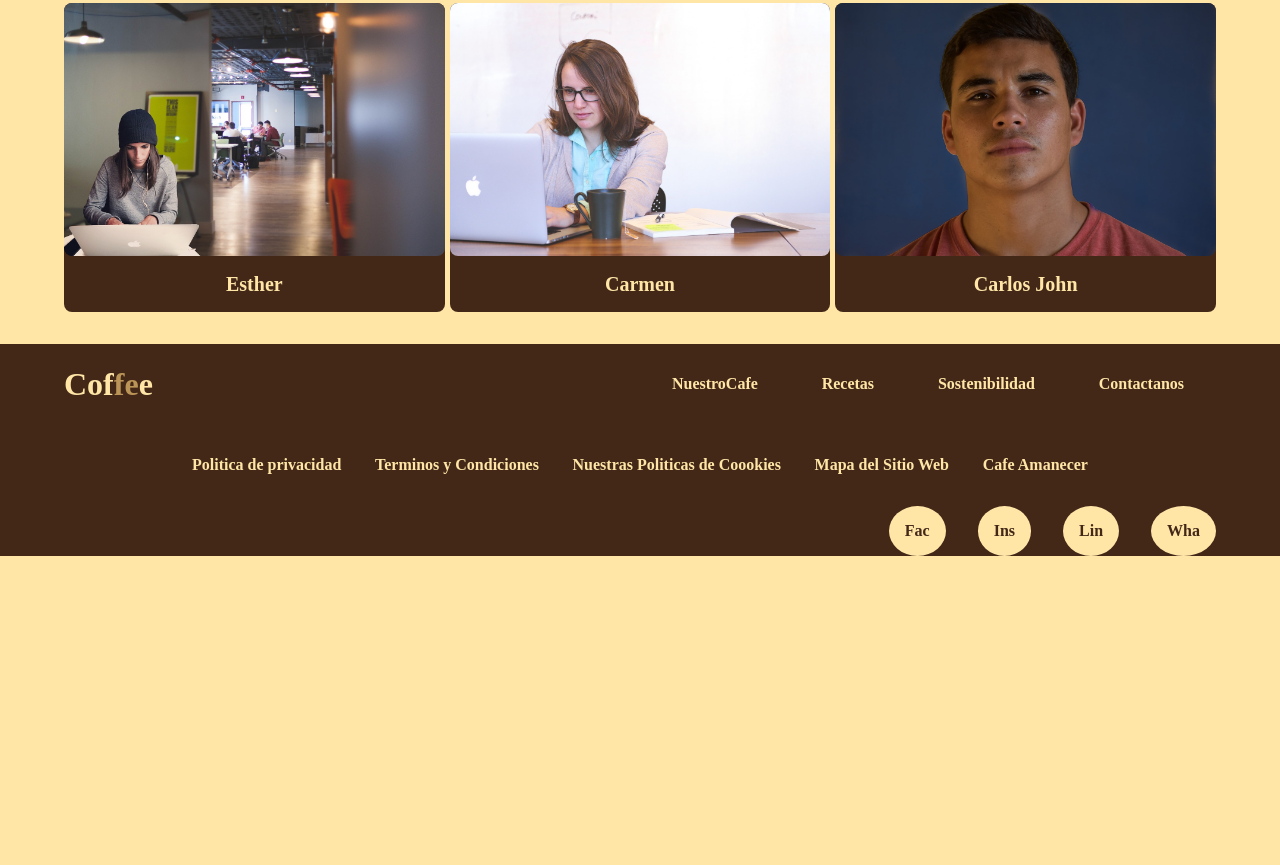
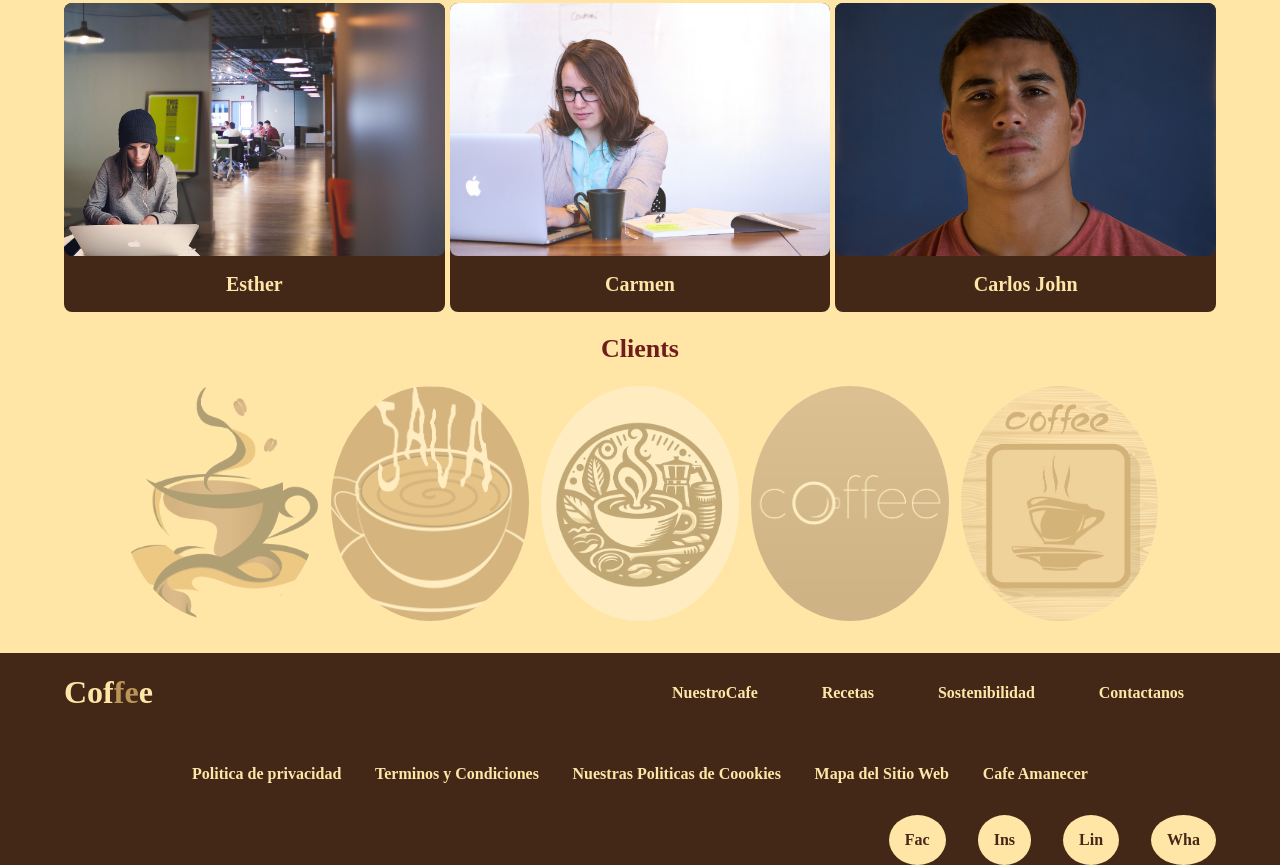
Before and after one commit to BrayanLanda/coffee-at-dawn, a plain HTML site: page index.html in a window 1280 px wide. Shown: the part 5349-6214 px from the top of the page. Before the commit the page ends 5905 px from the top, so only its background shows below. Drawn offline with Linux system fonts and the light colour scheme.

Commit message:
creating the clients section in html and styling each client logo in css, also add image de logos

```diff
--- a/css/style.css
+++ b/css/style.css
@@ -259,6 +259,25 @@ p{
         gap: 5px;
     }
 }
+
+/*Section logos
+==============*/
+.section-logos{
+    display: flex;
+    justify-content: space-between;
+    gap: 10px;
+}
+.logos-cards{
+    flex: 0 0 calc(20% - 10px);
+    opacity: 0.3;
+}
+.logos-cards>img{
+    width: 100%;
+    height: 100%;
+    object-fit: cover;
+    display: block;
+    border-radius: 50%;
+}
 /*Footer
 ========*/
 .footer{
--- a/index.html
+++ b/index.html
@@ -133,6 +133,26 @@
                 </div>
             </div><!--start grid photos staff-->
         </section><!--end section staff grid photo-->
+        <section class="container">
+            <h2 class="tittle">Clients</h2>
+            <div class="section-logos">
+                <div class="logos-cards">
+                    <img src="img/logo-one.png" alt="">
+                </div>
+                <div class="logos-cards">
+                    <img src="img/logo-two.png" alt="">
+                </div>
+                <div class="logos-cards">
+                    <img src="img/logo-three.jpg" alt="">
+                </div>
+                <div class="logos-cards">
+                    <img src="img/logo-four.jpg" alt="">
+                </div>
+                <div class="logos-cards">
+                    <img src="img/logo-five.jpg" alt="">
+                </div>
+            </div>
+        </section>
     </main>
     <footer class="footer"><!--footer start-->
         <div class="header-container container">
```
Also changed, not shown: img/logo-five.jpg (added), img/logo-four.jpg (added), img/logo-one.png (added), img/logo-three.jpg (added), img/logo-two.png (added).
